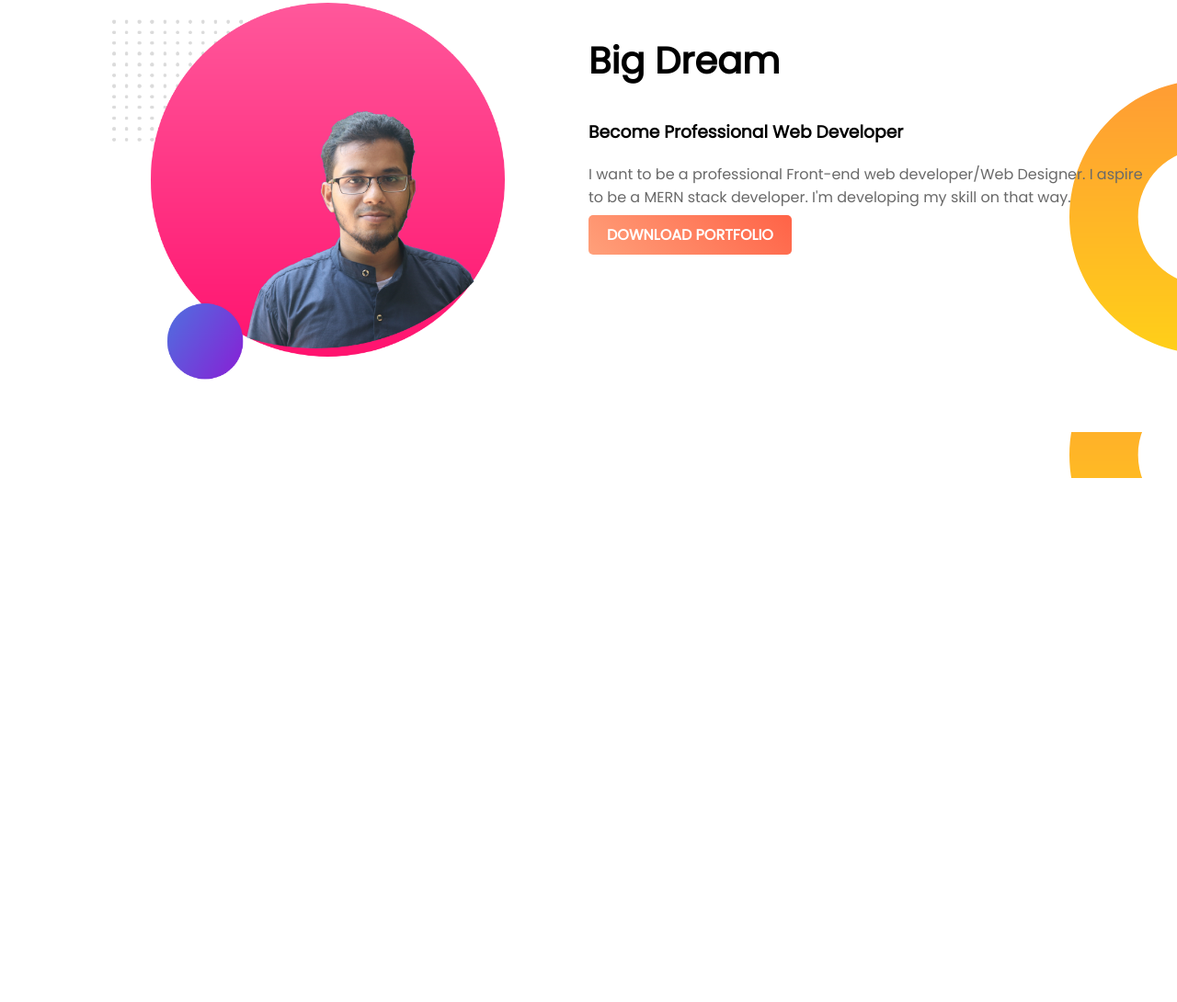
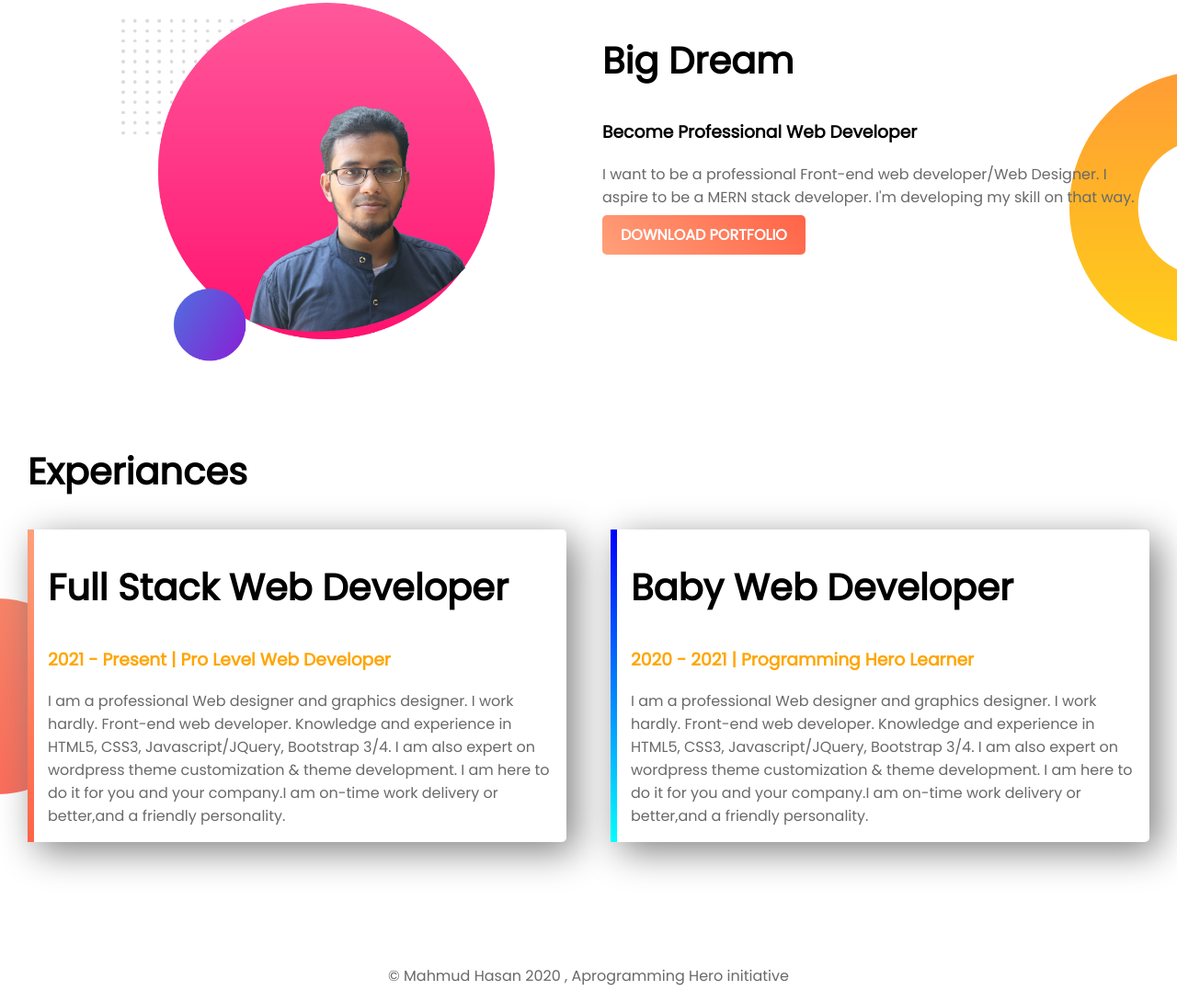
Before and after one commit to coder-hasan/portfolio, a plain HTML site: page index.html in a window 1280 px wide. Shown: the part 494-1584 px from the top of the page at 92% size. Before the commit the page ends 1014 px from the top, so only its background shows below. Drawn offline with Linux system fonts and the light colour scheme.

Commit message:
May be finalized this HTML PAge

```diff
--- a/assets/css/style.css
+++ b/assets/css/style.css
@@ -16,13 +16,13 @@ body{
 
 .first-section .text-area{
     width: 50%;
-    /* float: left; */
+    padding: 0 15px;
 }
 
 .first-section .img-area{
     width: 50%;
-    /* float: left; */
     text-align: center;
+    padding: 0 15px;
 }
 
 .first-section .img-area img{
@@ -50,9 +50,47 @@ p{
     text-decoration: none;
     text-transform: uppercase;
     padding: 10px 20px;
-    /* background: linear-gradient(45deg lightSalmon, tomato); */
     background-image: linear-gradient(45deg, lightSalmon, tomato);
     border-radius: 5px;
     font-weight: bold;
     color: #fff;
 }
+
+.box-left{
+    background-color: #fff;
+    width: 45%;
+    padding: 0 15px;
+    float: left;
+    border-left: 7px solid;
+    border-image: linear-gradient(180deg, lightSalmon, tomato);
+    border-image-slice: 1;
+}
+
+.box-right{
+    background-color: #fff;
+    width: 45%;
+    padding: 0 15px;
+    float: right;
+    border-left: 7px solid;
+    border-image: linear-gradient(180deg, blue, cyan);
+    border-image-slice: 1;
+}
+
+.experiance h3{
+    color: orange;
+}
+
+.experiance {
+    padding: 0 30px 50px 30px;
+    height: 500px;
+    background: url(../images/exp-bg.png) left center no-repeat;
+}
+
+.single-experiance{
+    box-shadow: 10px 10px 40px gray;
+    border-radius: 5px;
+}
+
+footer p{
+    text-align: center;
+}
--- a/index.html
+++ b/index.html
@@ -34,13 +34,21 @@
         </div>
     </section>
 
-    <section class="first-section dream">
-        <div class="img-area">
-
+    <section class="experiance">
+        <h2>Experiances</h2>
+        <div class="box-left single-experiance">
+            <h2>Full Stack Web Developer</h2>
+            <h3>2021 - Present | Pro Level Web Developer</h3>
+            <p>I am a professional Web designer and graphics designer. I work hardly. Front-end web developer. Knowledge and experience in HTML5, CSS3, Javascript/JQuery, Bootstrap 3/4. I am also expert on wordpress theme customization & theme development. I am here to do it for you and your company.I am on-time work delivery or better,and a friendly personality.</p>
         </div>
-        <div class="text-area">
-
+        <div class="box-right single-experiance">
+            <h2>Baby Web Developer</h2>
+            <h3>2020 - 2021 | Programming Hero Learner</h3>
+            <p>I am a professional Web designer and graphics designer. I work hardly. Front-end web developer. Knowledge and experience in HTML5, CSS3, Javascript/JQuery, Bootstrap 3/4. I am also expert on wordpress theme customization & theme development. I am here to do it for you and your company.I am on-time work delivery or better,and a friendly personality.</p>
         </div>
     </section>
+    <footer>
+        <p> &#169; Mahmud Hasan 2020 , Aprogramming Hero initiative</p>
+    </footer>
 </body>
 </html>
```
